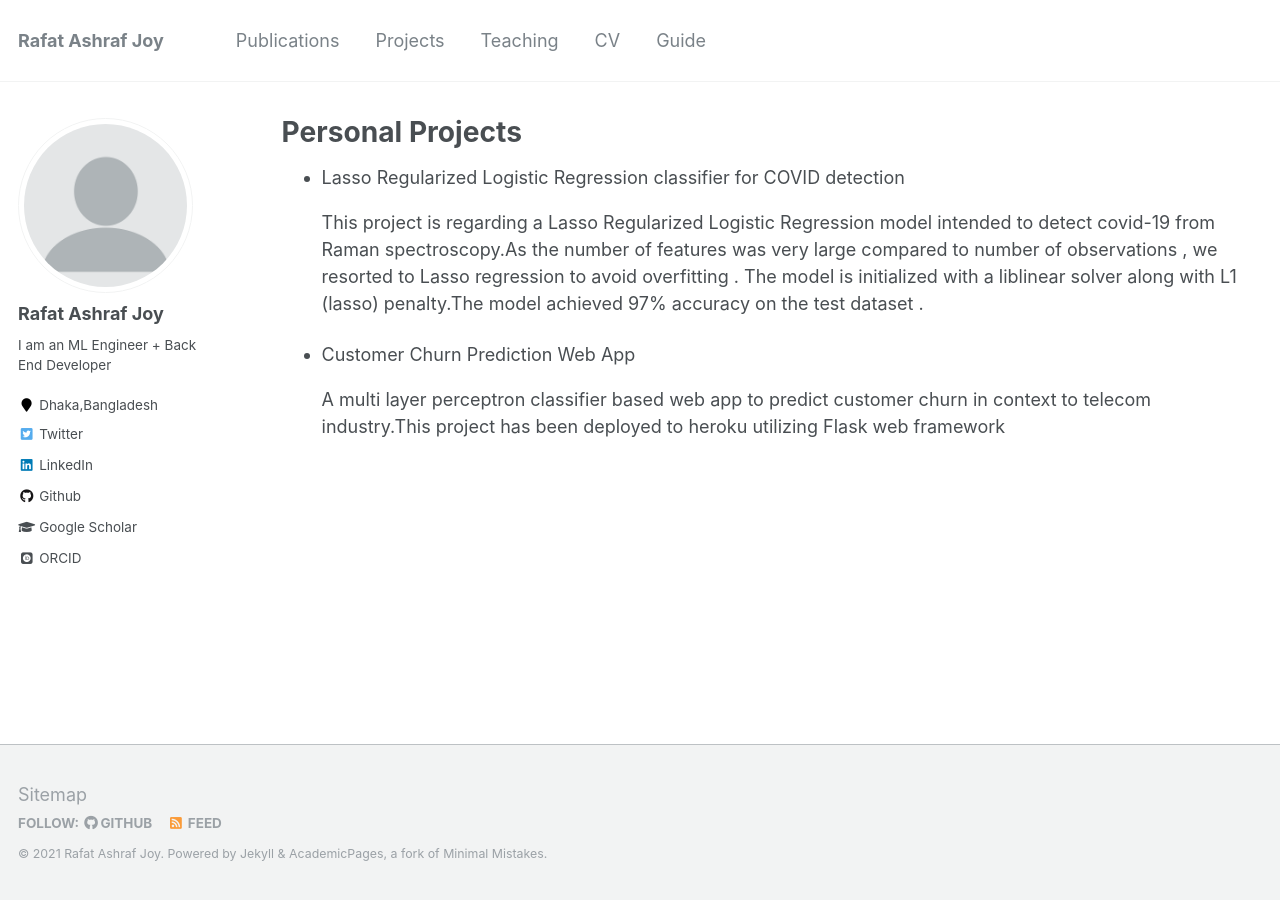
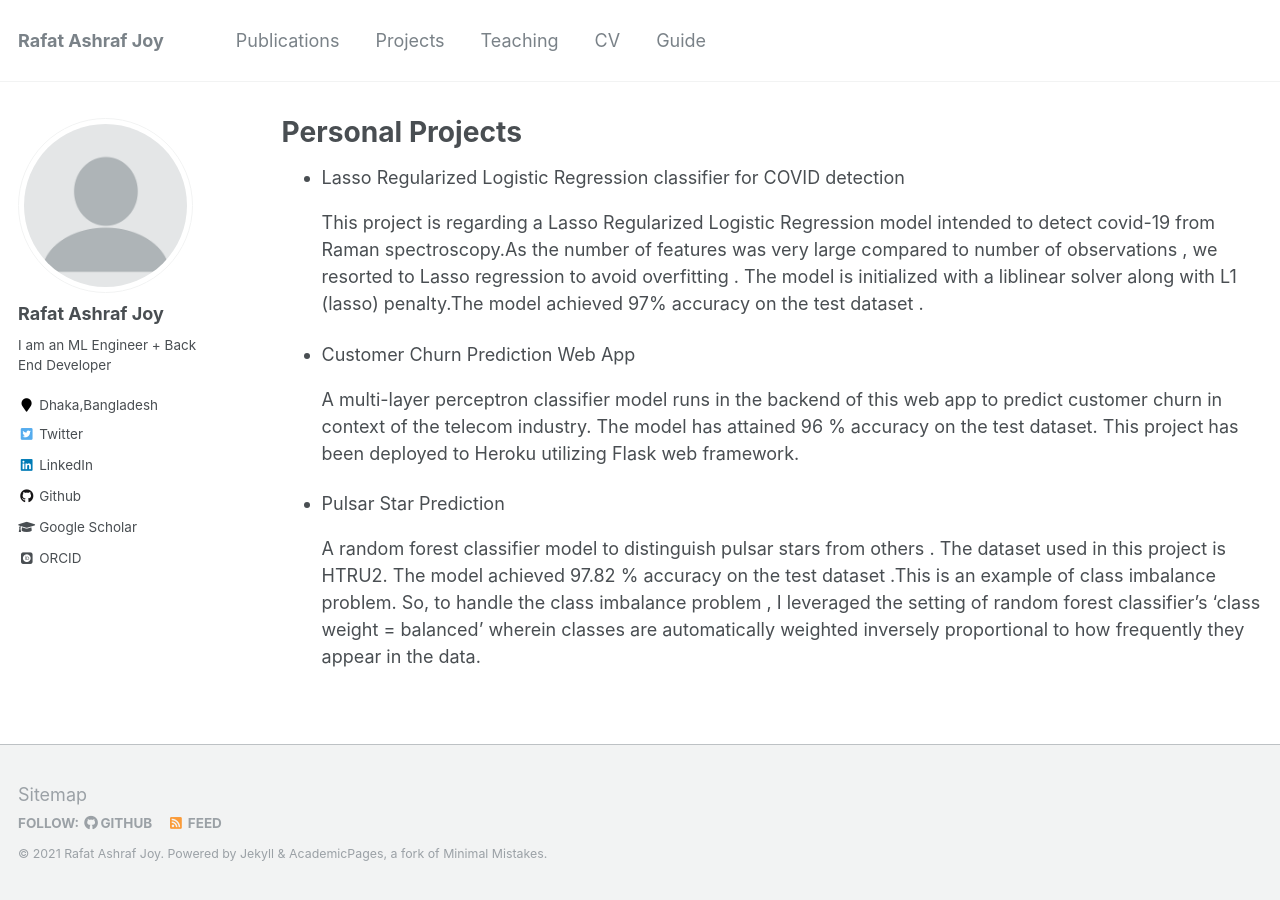
Before and after one commit to rajoy99/academic, a Jekyll site: the page built from _pages/projects.html, in a window 1280 px wide. Built offline with Jekyll 4.4.1, drawn with Linux system fonts in a browser that asks for light colours; some web fonts are replaced.

Commit message:
projects_update

```diff
--- a/_pages/projects.html
+++ b/_pages/projects.html
@@ -20,7 +20,17 @@ author_profile: true
 <p>This project is regarding a Lasso Regularized Logistic Regression model intended to detect covid-19 from Raman spectroscopy.As the number of features was very large compared to number of observations , we resorted to Lasso regression to avoid overfitting . The model is initialized with a liblinear solver along with L1 (lasso) penalty.The model achieved 97% accuracy on the test dataset . </p>
 
 <li>Customer Churn Prediction Web App </li>
-<p>A multi layer perceptron classifier based web app to predict customer churn in context to telecom industry.This project has been deployed to heroku utilizing Flask web framework  </p>
+<p>A multi-layer perceptron classifier model runs in the backend of this web app to predict
+  customer churn in context of the telecom industry. The model has attained 96 % accuracy on
+  the test dataset. This project has been deployed to Heroku utilizing Flask web framework. </p>
 
 
+<li>Pulsar Star Prediction</li>
+
+<p>A random forest classifier model to distinguish pulsar stars from others . The dataset used in
+  this project is HTRU2. The model achieved 97.82 % accuracy on the test dataset .This is an
+  example of class imbalance problem. So, to handle the class imbalance problem , I leveraged the
+  setting of random forest classifier’s ‘class weight = balanced’ wherein classes are automatically
+  weighted inversely proportional to how frequently they appear in the data.</p>
+
 </ul>
```
